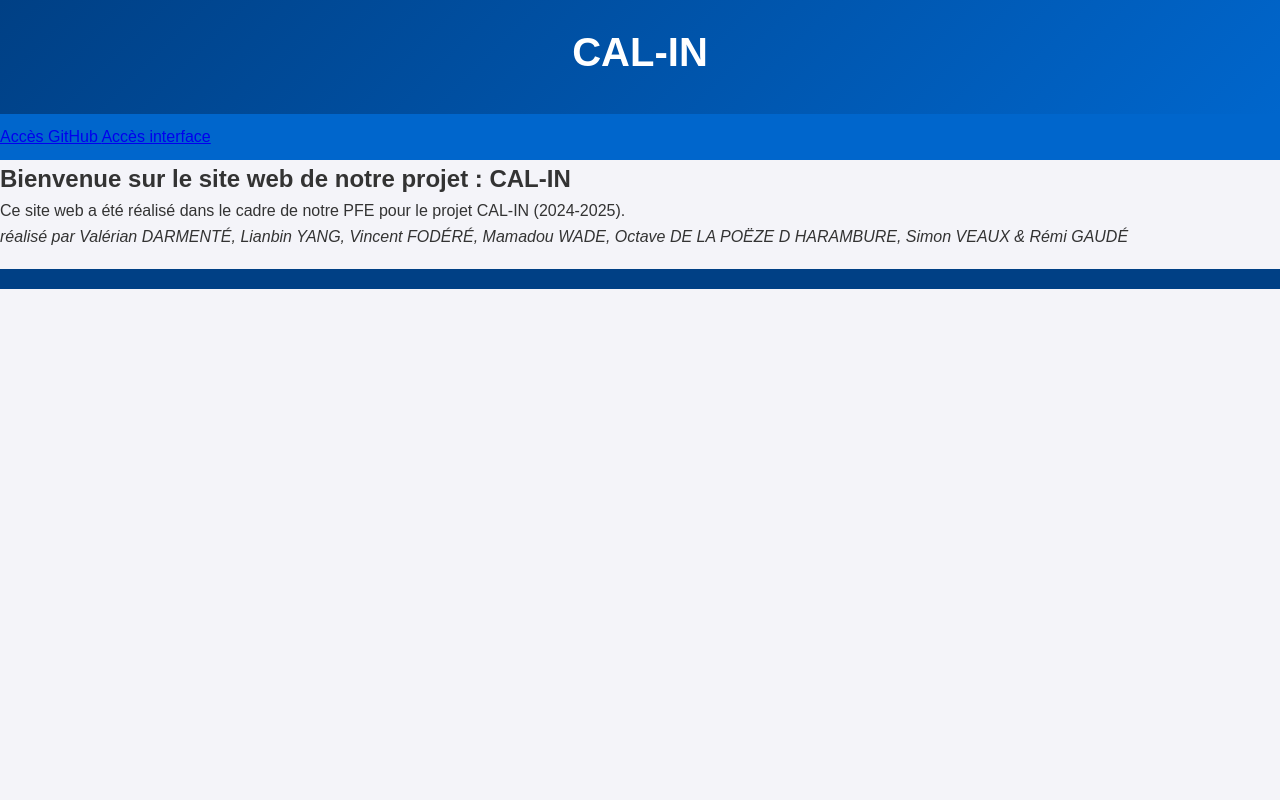
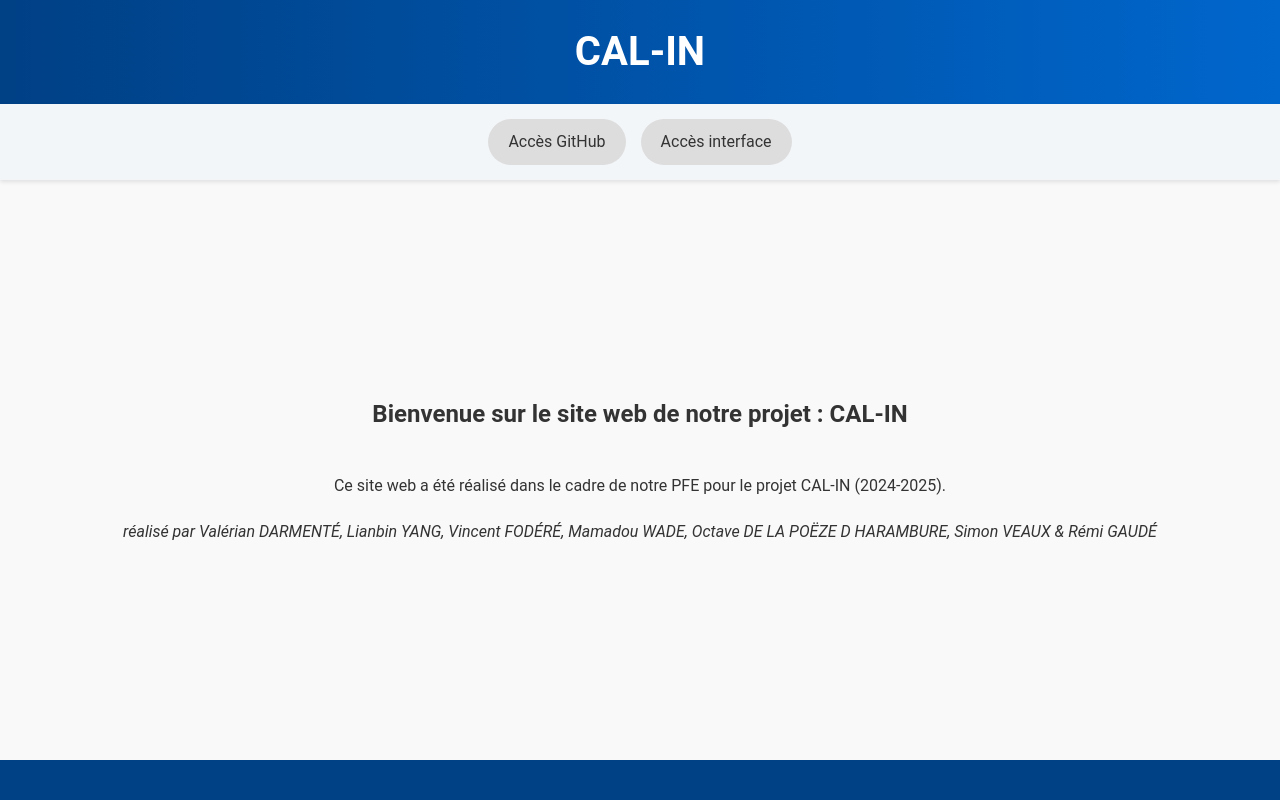
Before and after one commit to tarmyos/Projet-CAL-IN, a Flask app: page / in a window 1280 px wide. Run offline with Flask 3, Linux system fonts and the light colour scheme.

Commit message:
feat: esthéthique interface (css)

```diff
--- a/static/style.css
+++ b/static/style.css
@@ -4,28 +4,35 @@
     margin: 0;
     padding: 0;
     box-sizing: border-box;
-    font-family: 'Arial', sans-serif;
+    font-family: 'Roboto', sans-serif;
 }
 
 body {
-    background-color: #f4f4f9;
+    background-color: #f9f9f9;
     color: #333;
     line-height: 1.6;
     margin: 0;
+    padding: 0;
+    display: flex;
+    flex-direction: column;
+    align-items: center;
+    min-height: 100vh;
+    flex-grow: 1;
 }
 
 /* Header */
 header {
-    background: linear-gradient(135deg, #004085, #0066cc);
+    background: linear-gradient(90deg, #004085, #0066cc);
     color: white;
+    text-align: center;
     padding: 20px 0;
-    text-align: center;
     box-shadow: 0 4px 6px rgba(0, 0, 0, 0.1);
+    width: 100%;
 }
 
 header h1 {
     font-size: 2.5rem;
-    margin-bottom: 10px;
+    font-weight: 700;
 }
 
 header p {
@@ -35,37 +42,42 @@
 
 /* Navigation bar */
 nav {
-    background-color: #0066cc;
-    color: white;
-    padding: 10px 0;
+    display: flex;
+    justify-content: center;
+    gap: 15px;
+    background-color: #f3f6f9;
+    padding: 15px 0;
+    box-shadow: 0 2px 4px rgba(0, 0, 0, 0.1);
+    width: 100%;
 }
 
-nav ul {
-    display: flex;
-    justify-content: center;
-    list-style: none;
-    gap: 20px;
+nav a {
+    text-decoration: none;
+    padding: 10px 20px;
+    color: #333;
+    background-color: #ddd;
+    border-radius: 30px;
+    font-size: 1rem;
+    transition: all 0.3s ease;
 }
 
-nav ul li a {
+nav a:hover {
+    background-color: #ffc107;
     color: white;
-    text-decoration: none;
-    font-size: 1.1rem;
-    transition: color 0.3s ease;
 }
 
-nav ul li a:hover {
-    color: #f4f4f9;
+nav a.active {
+    background-color: #333;
+    color: white;
 }
 
 /* Main content */
 main {
-    margin: 20px auto;
+    display: flex;
+    gap: 20px;
+    margin: 40px auto;
+    width: 90%;
     max-width: 1200px;
-    padding: 20px;
-    background: white;
-    border-radius: 8px;
-    box-shadow: 0 4px 6px rgba(0, 0, 0, 0.1);
 }
 
 main section {
@@ -88,13 +100,77 @@
     padding-left: 20px;
 }
 
+/* Form Styling */
+form {
+    width: 100%;
+    max-width: 350px;
+    background: white;
+    padding: 10px;
+    border-radius: 6px;
+    box-shadow: 0 2px 4px rgba(0, 0, 0, 0.1);
+    display: flex;
+    flex-direction: column;
+    gap: 8px;
+}
+
+form label {
+    font-weight: 600;
+    color: #555;
+    font-size: 0.85rem;
+    margin-bottom: 2px;
+}
+
+form input, form select {
+    width: 100%;
+    padding: 6px;
+    border: 1px solid #ccc;
+    border-radius: 4px;
+    font-size: 0.85rem;
+    color: #333;
+}
+
+form input:focus, form select:focus {
+    border-color: #007bff;
+    outline: none;
+    box-shadow: 0 0 4px rgba(0, 123, 255, 0.5);
+}
+
+form button {
+    padding: 8px;
+    font-size: 0.85rem;
+    color: white;
+    background-color: #007bff;
+    border: none;
+    border-radius: 4px;
+    cursor: pointer;
+    transition: background-color 0.3s ease;
+}
+
+form button:hover {
+    background-color: #0056b3;
+}
+
+/* CSS page d'accueil */
+.accueil {
+    display: flex;
+    flex-direction: column;
+    align-items: center;
+    justify-content: center;
+    gap: 20px;
+    margin-top: 40px;
+    flex-grow: 1;
+}
+
+
 /* Footer */
 footer {
     background-color: #004085;
     color: white;
     text-align: center;
-    padding: 10px 0;
-    margin-top: 20px;
+    padding: 20px;
+    font-size: 0.9rem;
+    margin-top: 40px;
+    width: 100%;
 }
 
 footer p {
```
